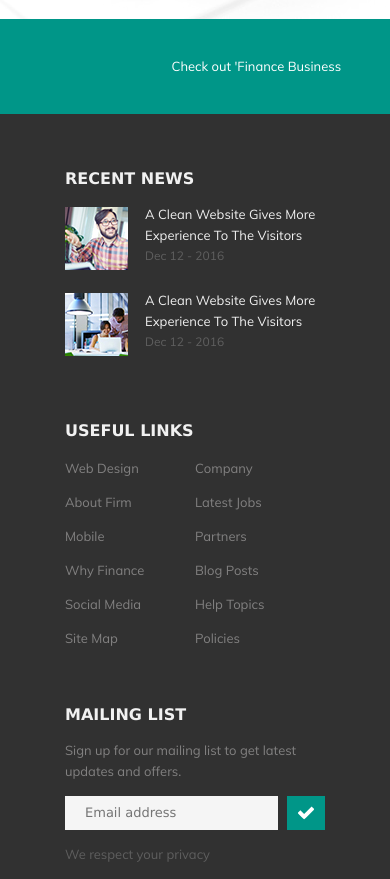
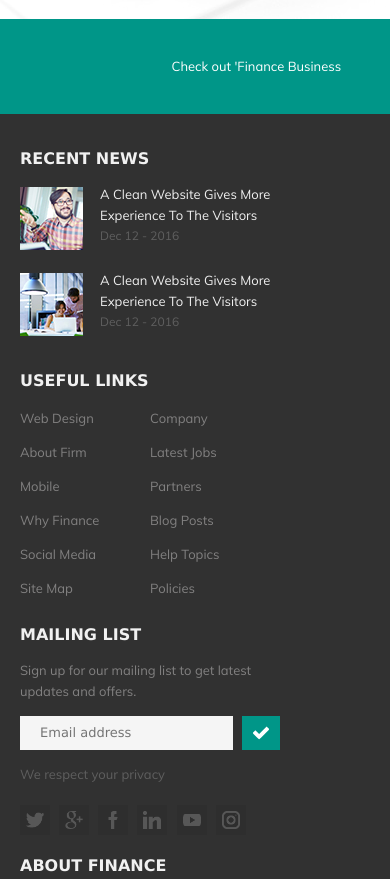
Before and after one commit to YuriShvetsov/template-8a, a plain HTML site: page index.html in a window 390 px wide. Shown: the part 6280-7159 px from the top of the page. Drawn offline with nearby package versions, Linux system fonts and the light colour scheme; a web font is replaced by a local one.

Commit message:
Has been fixed footer

```diff
--- a/assets/scss/styles.scss
+++ b/assets/scss/styles.scss
@@ -1270,7 +1270,7 @@ body {
     margin: 0 8px 30px;
 }
 .recent-news {
-    max-width: 260px;
+    width: 260px;
 }
 .recent-news__title {
     margin-bottom: 40px;
@@ -1356,7 +1356,6 @@ body {
     font-size: 16px;
 }
 .mailing-list__form {
-
     margin-bottom: 50px;
 }
 .mailing-list__form-desc {
@@ -1623,8 +1622,11 @@ body {
 
 /* Portrait phones and smaller */
 @media screen and (max-width: 480px) {
+    .footer__row {
+        justify-content: flex-start;
+    }
     .footer__element {
-        margin-bottom: 10px;
+        margin: 0;
     }
     .social-box__item {
         width: 30px;
```
Also changed, not shown: assets/css/styles.css, 1 other file.
